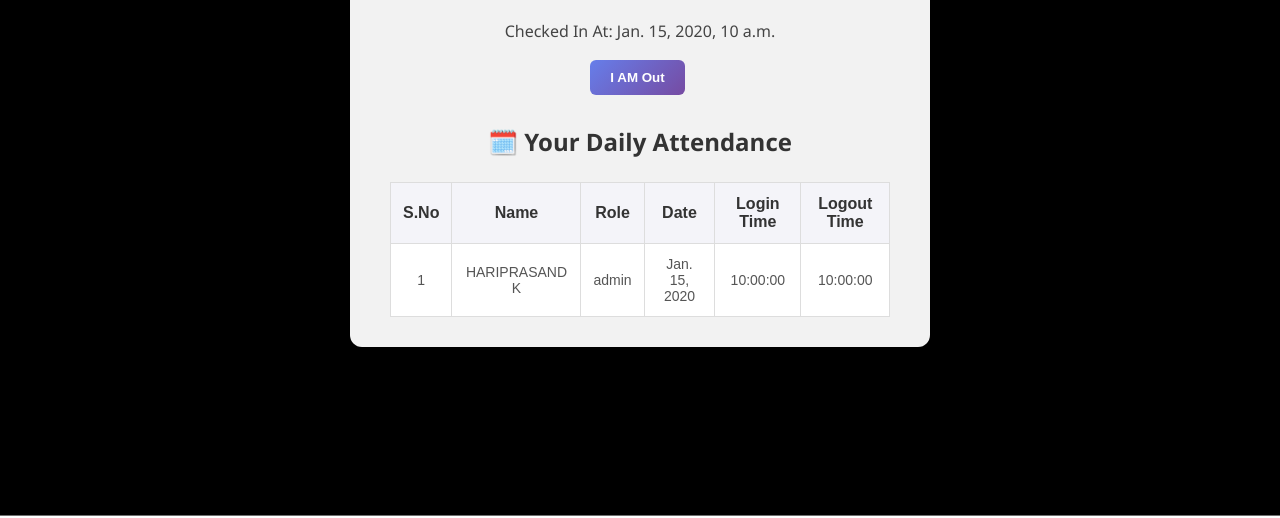
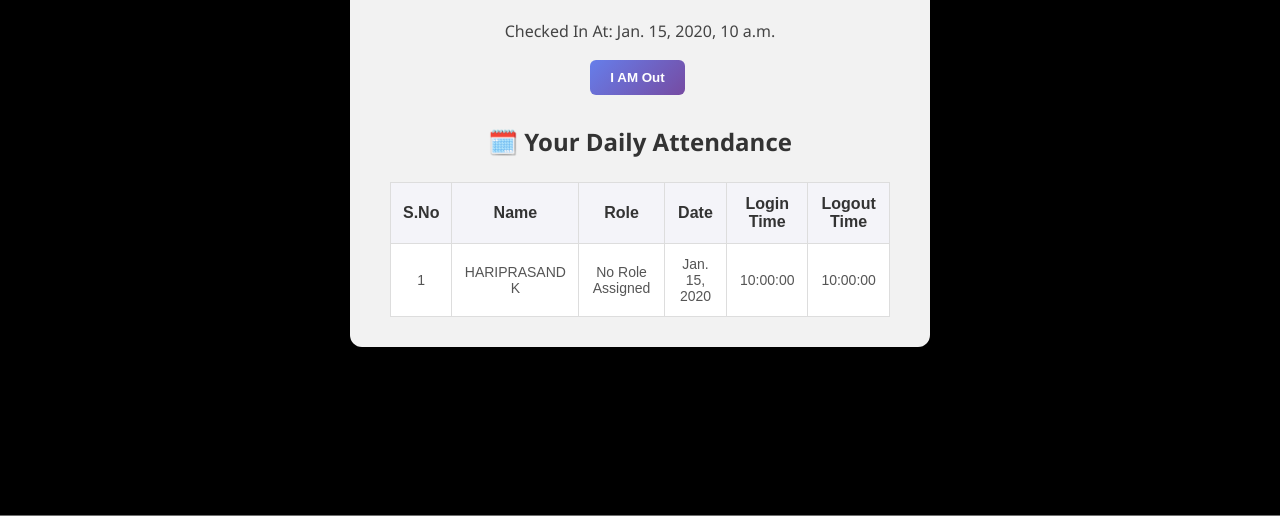
Before and after one commit to SBSLLP/inout_tool, a Django app: template checkin/templates/dashboard.html in a window 1280 px wide. Shown: the part 282-800 px from the top of the page. Run offline with Django 5.2, Linux system fonts and the light colour scheme; the template is opened without the code that fills it: values that come from a table or form of the project are taken from there, others are empty; data comes from the database, SQL or seed files in the repository; tables that the repository leaves empty hold one stand-in row (values such as "Sample post").

Commit message:
Update dashboard.html

```diff
--- a/checkin/templates/dashboard.html
+++ b/checkin/templates/dashboard.html
@@ -42,7 +42,7 @@
                     <tr>
                         <td>{{ forloop.counter }}</td>
                         <td>{{ record.user.first_name }} {{ record.user.last_name }}</td> <!-- Name -->
-                        <td>{{ record.role|default:"No Role Assigned" }}</td> <!-- Role -->
+                        <td>{{ record.user.role|default:"No Role Assigned" }}</td> <!-- Role -->
                         <td>{{ record.date }}</td>
                         <td>{{ record.check_in_time|time:"H:i:s" }}</td>
                         <td>{{ record.check_out_time|default:"-"|time:"H:i:s" }}</td>
```
